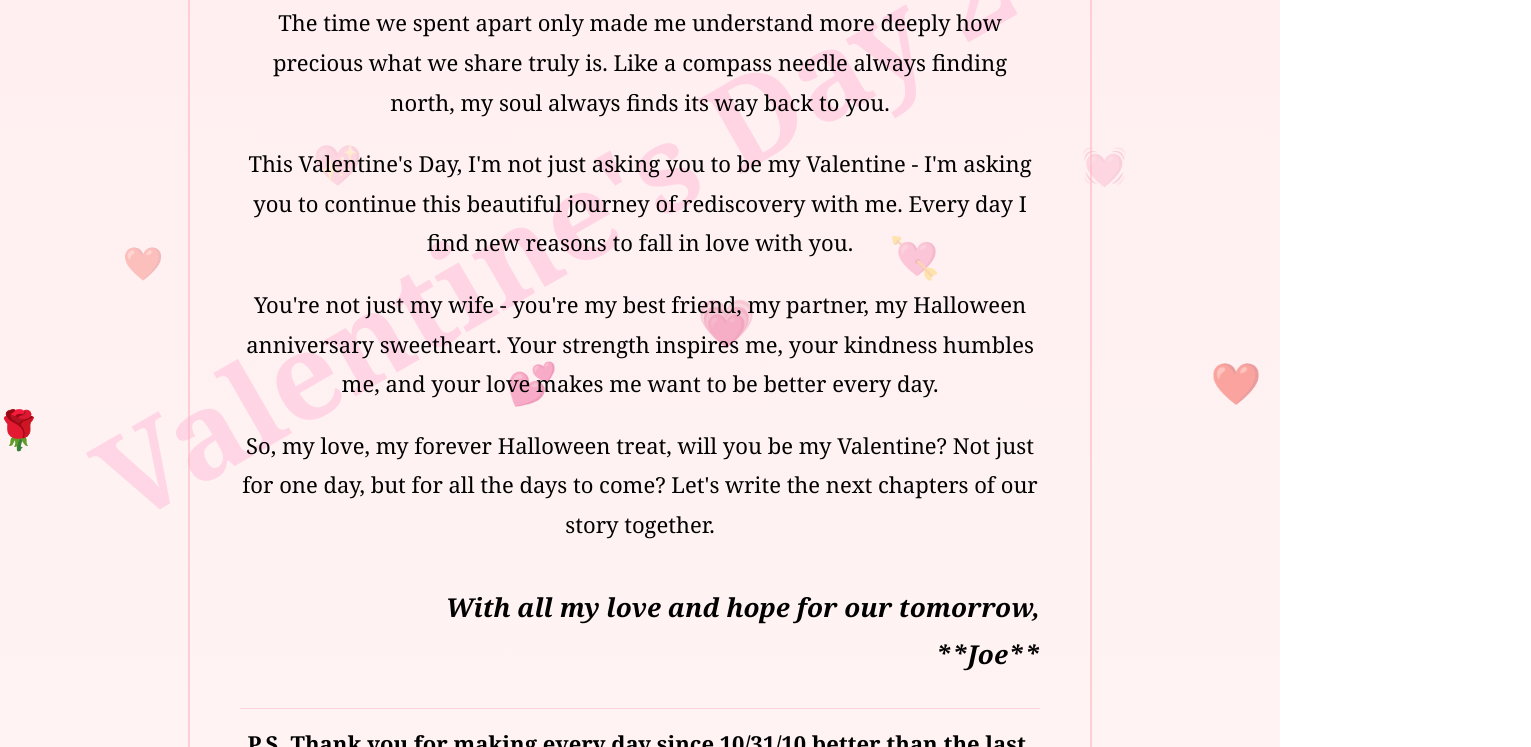
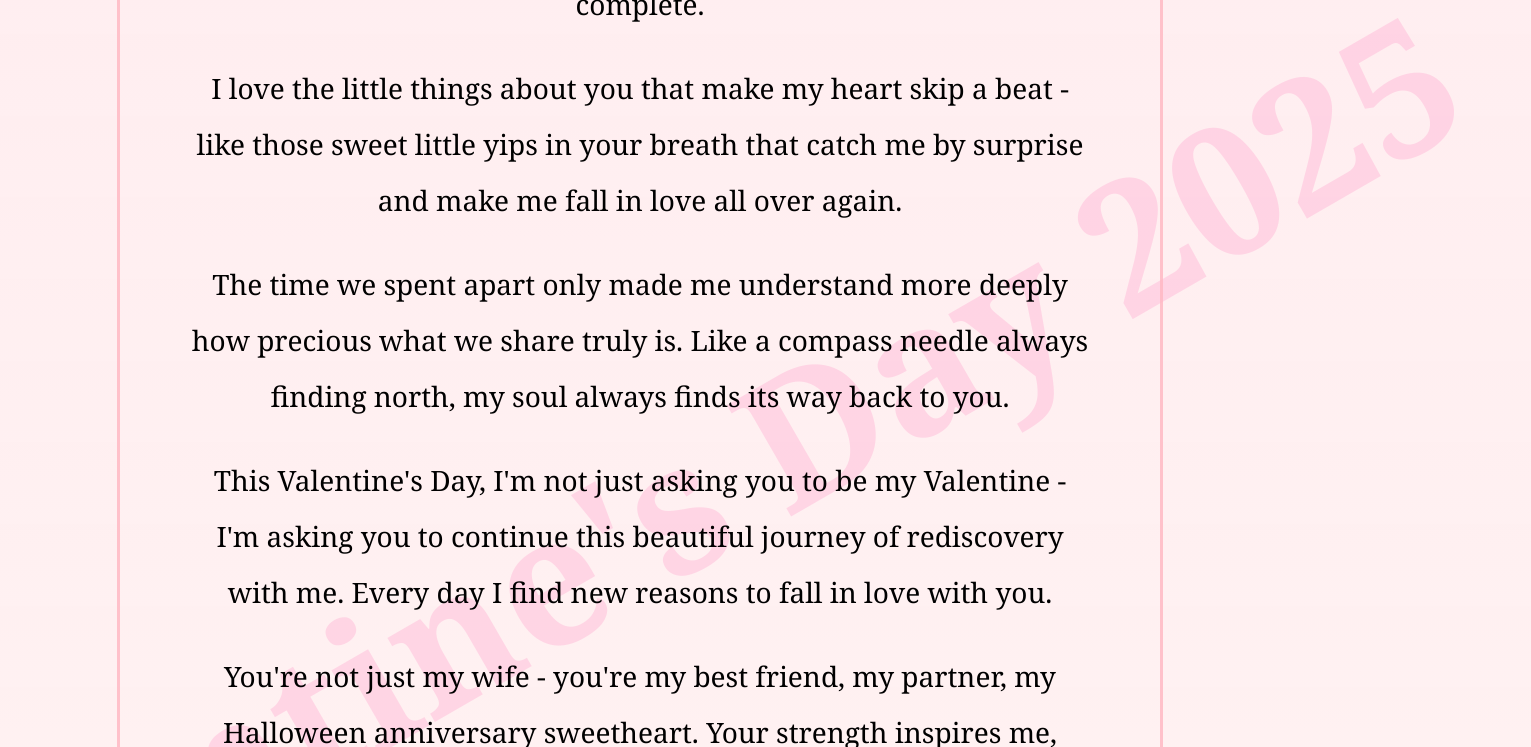
Before and after one commit to Jojobeans1981/Donnas-VDay-Page, a plain HTML site: page index.html in a window 1280 px wide. Shown: the part 497-1244 px from the top of the page, 1531 px wide, since content can reach past the window. Drawn offline with Linux system fonts and the light colour scheme.

Commit message:
initial setup

```diff
--- a/index.html
+++ b/index.html
@@ -5,15 +5,15 @@
     <meta name="viewport" content="width=device-width, initial-scale=1.0">
     <title>Valentine's Love Letter</title>
     <style>
-        /* Romantic gradient background */
+        /* Romantic Background */
         body {
             background: linear-gradient(rgba(255, 192, 203, 0.3), rgba(255, 228, 225, 0.4)),
                         url('/api/placeholder/1920/1080') no-repeat center center fixed;
             background-size: cover;
             font-family: 'Georgia', serif;
-            line-height: 1.8;
+            line-height: 2; /* Increased for better readability */
             margin: 0;
-            padding: 40px 20px;
+            padding: 60px 20px;
             min-height: 100vh;
             display: flex;
             justify-content: center;
@@ -29,7 +29,7 @@
             top: 50%;
             left: 50%;
             transform: translate(-50%, -50%) rotate(-30deg);
-            font-size: 120px;
+            font-size: 180px; /* Made BIGGER */
             font-weight: bold;
             color: rgba(255, 105, 180, 0.2); /* Soft pink, transparent */
             pointer-events: none;
@@ -39,7 +39,7 @@
         /* Floating Hearts & Roses */
         @keyframes floatHearts {
             0% { transform: translateY(0) scale(1); opacity: 1; }
-            100% { transform: translateY(-100vh) scale(1.5); opacity: 0; }
+            100% { transform: translateY(-100vh) scale(1.8); opacity: 0; }
         }
 
         .hearts {
@@ -52,65 +52,66 @@
         .heart, .rose {
             position: absolute;
             bottom: 0;
-            font-size: 30px;
+            font-size: 50px; /* Made bigger */
             animation: floatHearts 10s linear infinite;
         }
 
-        .heart:nth-child(1) { left: 10%; animation-duration: 7s; font-size: 24px; }
-        .heart:nth-child(2) { left: 25%; animation-duration: 6s; font-size: 28px; }
-        .heart:nth-child(3) { left: 40%; animation-duration: 9s; font-size: 32px; }
-        .heart:nth-child(4) { left: 55%; animation-duration: 8s; font-size: 36px; }
-        .heart:nth-child(5) { left: 70%; animation-duration: 7s; font-size: 30px; }
-        .heart:nth-child(6) { left: 85%; animation-duration: 6s; font-size: 26px; }
-        .heart:nth-child(7) { left: 95%; animation-duration: 9s; font-size: 32px; }
+        /* Adjusting individual hearts & roses */
+        .heart:nth-child(1) { left: 10%; animation-duration: 7s; font-size: 40px; }
+        .heart:nth-child(2) { left: 25%; animation-duration: 6s; font-size: 48px; }
+        .heart:nth-child(3) { left: 40%; animation-duration: 9s; font-size: 50px; }
+        .heart:nth-child(4) { left: 55%; animation-duration: 8s; font-size: 52px; }
+        .heart:nth-child(5) { left: 70%; animation-duration: 7s; font-size: 45px; }
+        .heart:nth-child(6) { left: 85%; animation-duration: 6s; font-size: 42px; }
+        .heart:nth-child(7) { left: 95%; animation-duration: 9s; font-size: 50px; }
 
-        .rose:nth-child(1) { left: 15%; animation-duration: 10s; font-size: 28px; }
-        .rose:nth-child(2) { left: 35%; animation-duration: 8s; font-size: 32px; }
-        .rose:nth-child(3) { left: 50%; animation-duration: 12s; font-size: 36px; }
-        .rose:nth-child(4) { left: 65%; animation-duration: 9s; font-size: 30px; }
-        .rose:nth-child(5) { left: 80%; animation-duration: 7s; font-size: 26px; }
+        .rose:nth-child(1) { left: 15%; animation-duration: 10s; font-size: 50px; }
+        .rose:nth-child(2) { left: 35%; animation-duration: 8s; font-size: 55px; }
+        .rose:nth-child(3) { left: 50%; animation-duration: 12s; font-size: 60px; }
+        .rose:nth-child(4) { left: 65%; animation-duration: 9s; font-size: 50px; }
+        .rose:nth-child(5) { left: 80%; animation-duration: 7s; font-size: 45px; }
 
         /* Love Letter Styling */
         .letter-container {
-            max-width: 800px;
-            padding: 50px;
+            max-width: 900px; /* Increased width */
+            padding: 70px;
             position: relative;
             background: transparent; /* No white box */
             border-radius: 20px;
             text-align: center;
-            border: 2px solid rgba(255, 182, 193, 0.6);
+            border: 3px solid rgba(255, 182, 193, 0.8);
         }
 
         .date {
             font-style: italic;
             text-align: right;
-            font-size: 24px;
-            margin-bottom: 20px;
+            font-size: 30px; /* Made larger */
+            margin-bottom: 25px;
             color: #d4688a;
         }
 
         p {
-            margin-bottom: 20px;
-            font-size: 22px;
+            margin-bottom: 25px;
+            font-size: 28px; /* Made text bigger */
             color: black;
         }
 
         .signature {
-            margin-top: 40px;
+            margin-top: 50px;
             font-style: italic;
             font-weight: bold;
-            font-size: 26px;
+            font-size: 32px; /* Larger signature */
             color: black;
             text-align: right;
         }
 
         .postscript {
-            margin-top: 30px;
-            font-size: 22px;
+            margin-top: 40px;
+            font-size: 26px; /* Bigger P.S. */
             font-weight: bold;
             color: black;
-            border-top: 1px solid rgba(255, 182, 193, 0.5);
-            padding-top: 15px;
+            border-top: 2px solid rgba(255, 182, 193, 0.8);
+            padding-top: 20px;
         }
     </style>
 </head>
```
